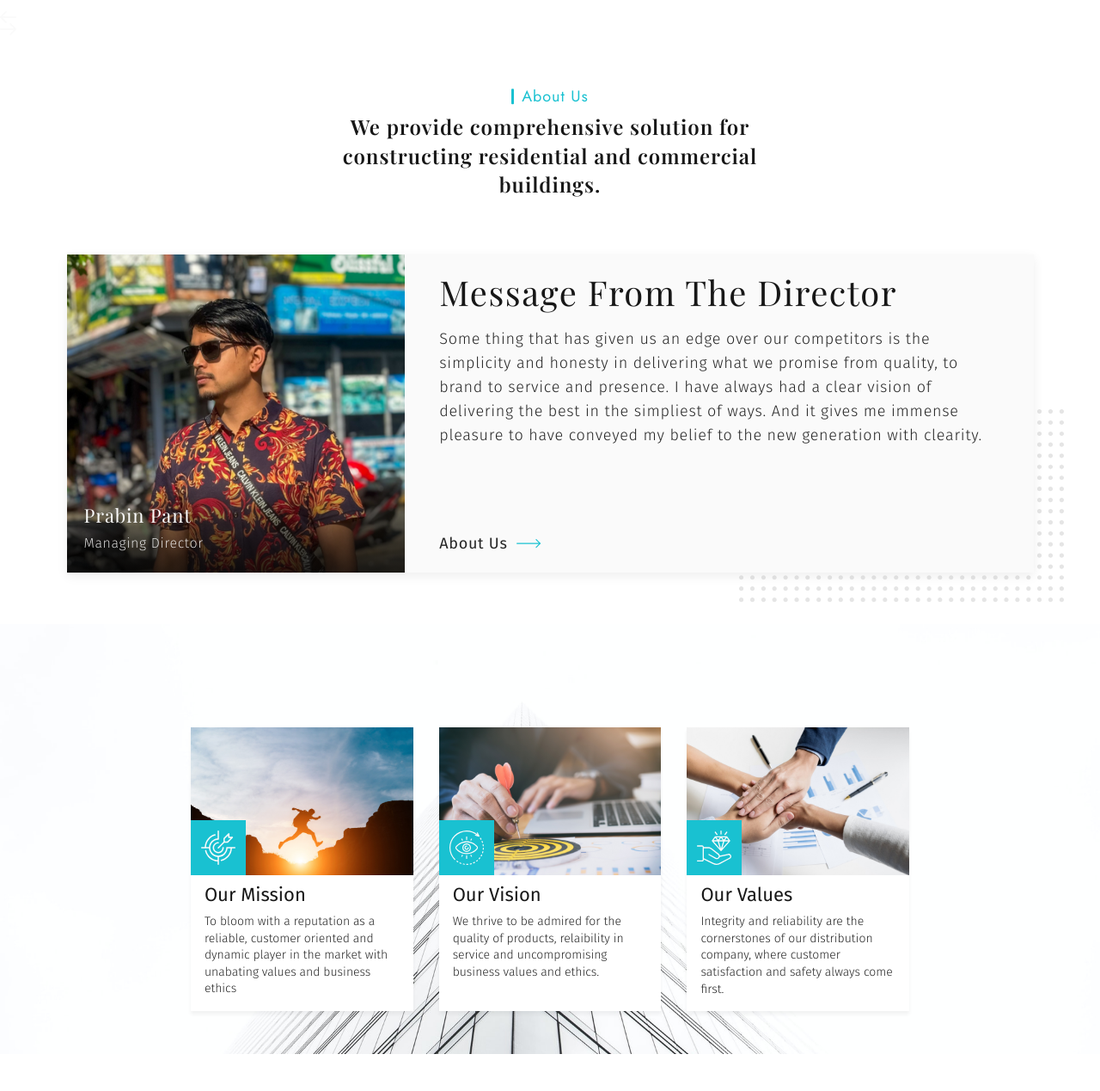
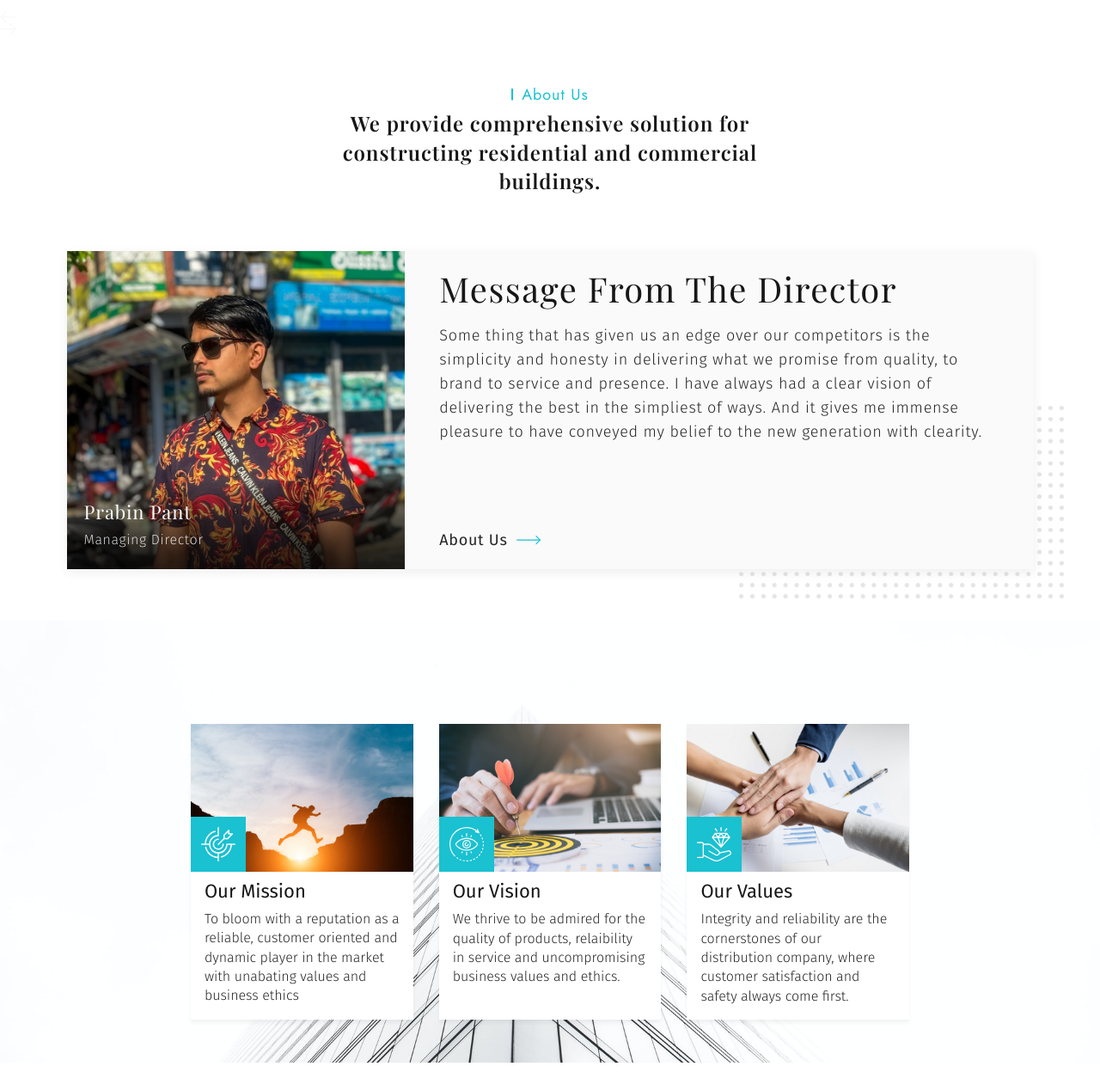
Before and after one commit to andro-jr/Delta, a website: page index.html in a window 1280 px wide. Shown: the part 771-2040 px from the top of the page at 86% size. Drawn offline with nearby package versions, Linux system fonts and the light colour scheme; a web font is replaced by a local one.

Commit message:
font size changes

```diff
--- a/sass/base/_typography.scss
+++ b/sass/base/_typography.scss
@@ -35,7 +35,7 @@
     font-size: 1.8rem;
     font-style: normal;
     font-weight: 400;
-    line-height: 123%;
+    line-height: 100%;
     letter-spacing: 1px;
     margin: auto;
 
@@ -47,7 +47,7 @@
         &::after {
             content: '';
             position: absolute;
-            width: 2.5px;
+            width: 2.2px;
             border-radius: 1px;
             height: 80%;
             top: 50%;
@@ -126,7 +126,7 @@
 .secondary-p {
     color: $color-light-black;
     font-family: "Fira Sans";
-    font-size: 1.4rem;
+    font-size: 1.6rem;
     font-style: normal;
     font-weight: 300;
     line-height: 140%;
--- a/sass/pages/_productdetail.scss
+++ b/sass/pages/_productdetail.scss
@@ -13,6 +13,7 @@
 
     .primary-title {
         margin-bottom: 0.8rem;
+        font-size: 2.8rem;
     }
 
     .product-category {
```
Also changed, not shown: css/style.css.
